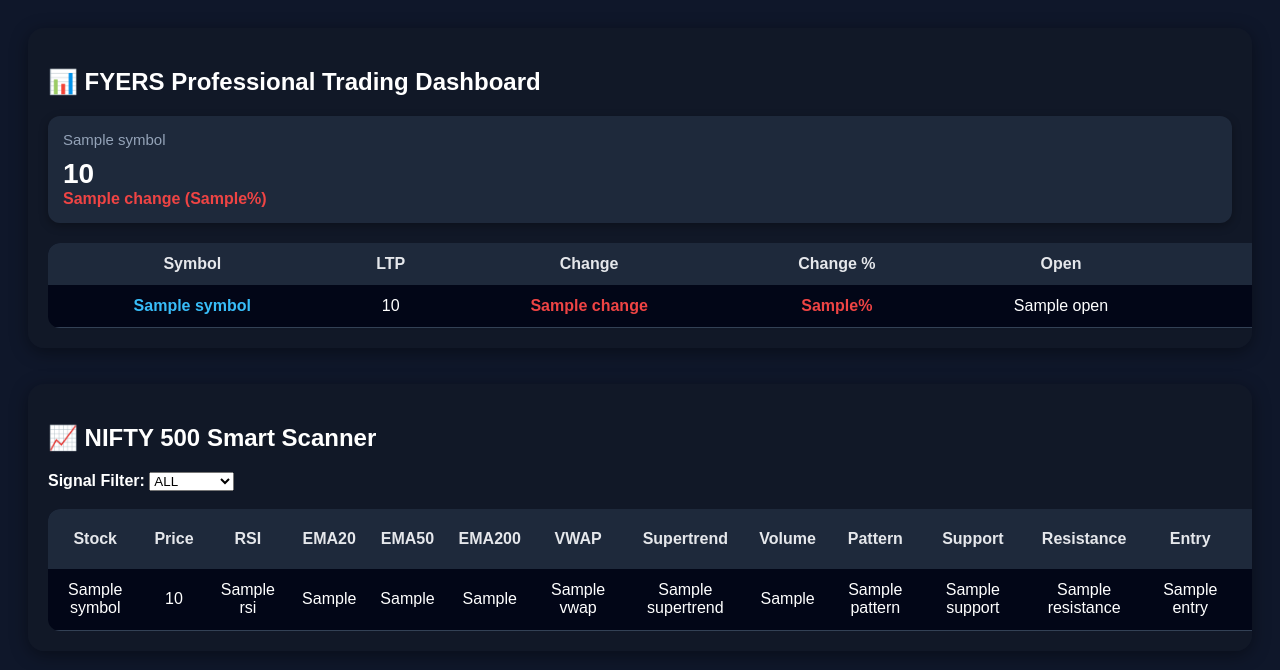
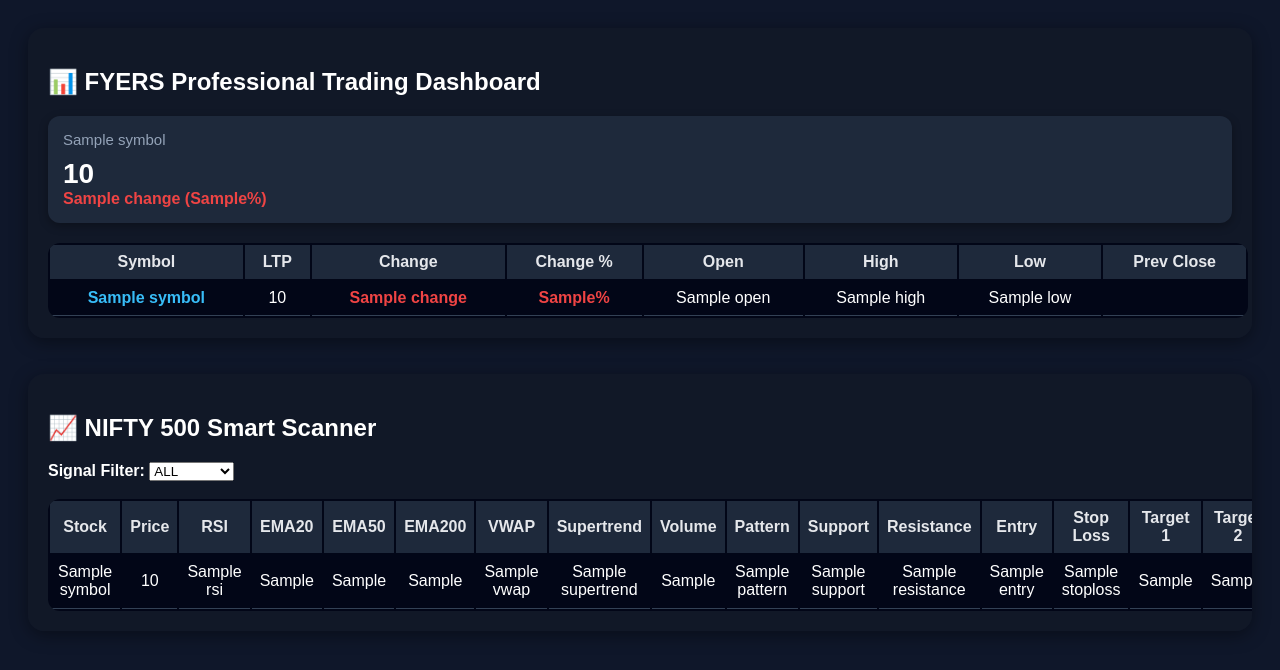
Before and after one commit to vkm10077/paradox, a Flask app: template templates/dashboard.html in a window 1280 px wide. Shown: the top 670 px of the page. Run offline with Flask 3, Linux system fonts and the light colour scheme; the template is opened without the code that fills it: most values are stand-ins (such as "Sample title", 1, 10 or a date in 2020).

Commit message:
Adjust table minimum width and padding
Reduced minimum width and padding for table elements.

```diff
--- a/templates/dashboard.html
+++ b/templates/dashboard.html
@@ -25,7 +25,8 @@
 
         table {
             width: 100%;
-            min-width: 1800px;
+            min-width: 1200px;
+            font-size: 12px
             border-collapse: collapse;
             background: #020617;
             border-radius: 12px;
@@ -35,11 +36,11 @@
         th {
             background: #1e293b;
             color: #e5e7eb;
-            padding: 12px;
+            padding: 8px;
         }
 
         td {
-            padding: 12px;
+            padding: 8px;
             text-align: center;
             border-bottom: 1px solid #334155;
         }
```
